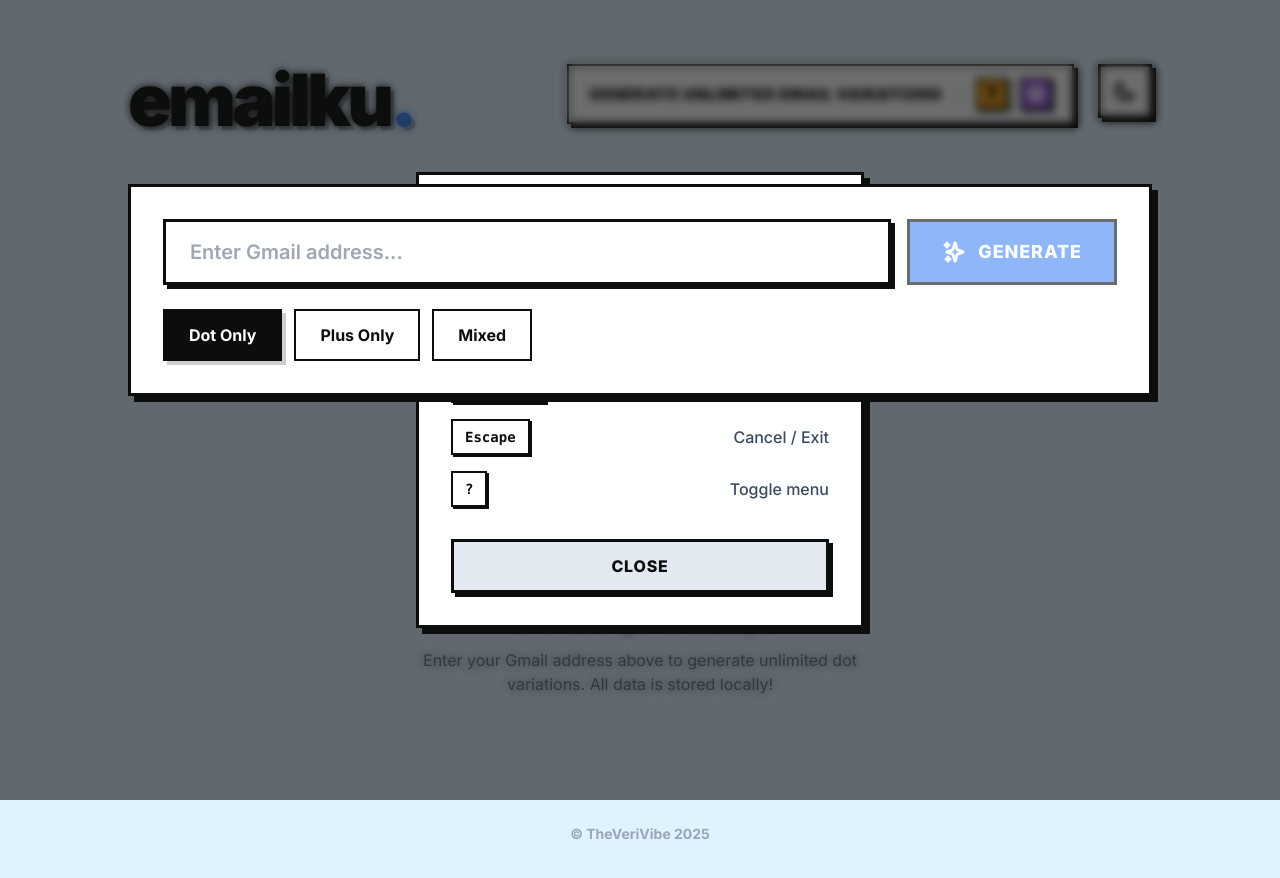
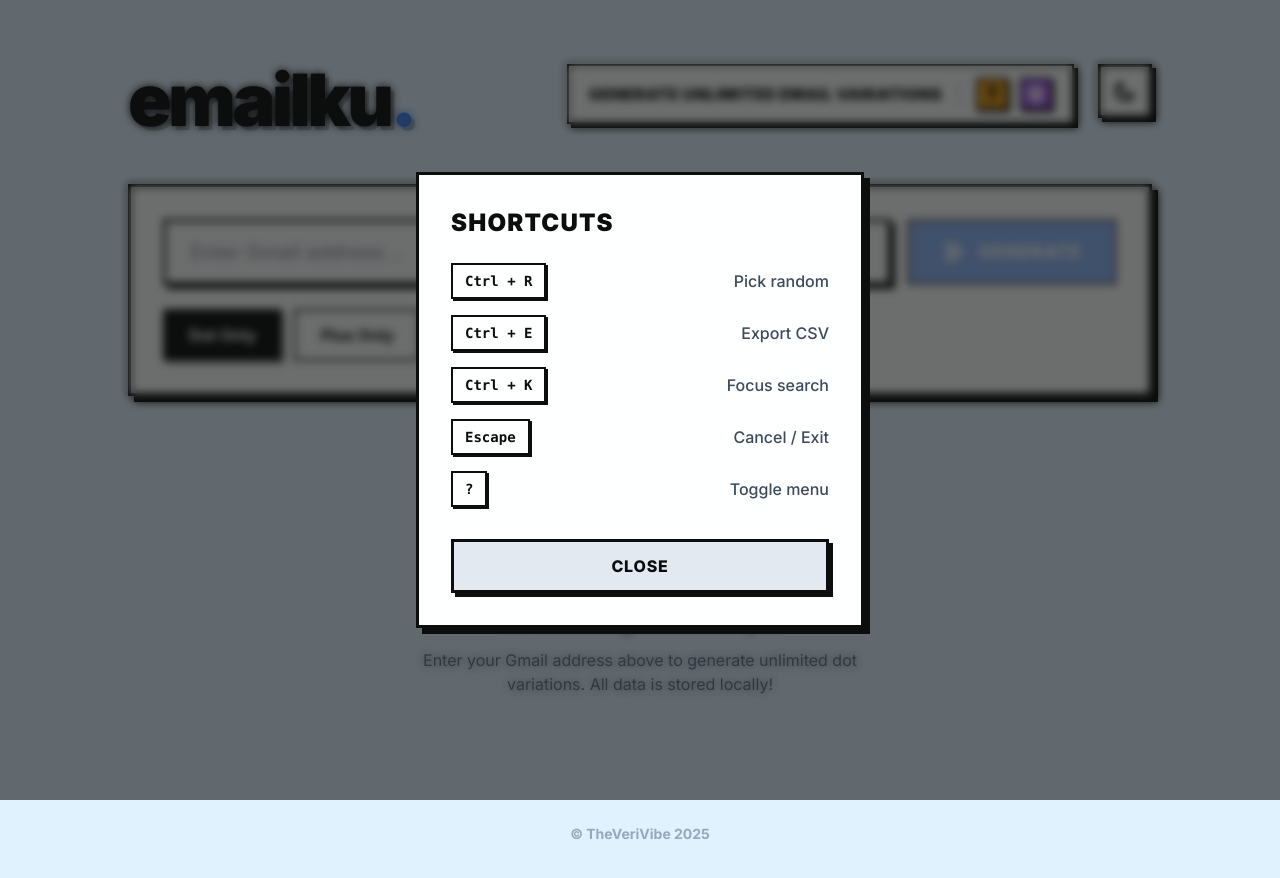
Before and after one commit to verifydream/emailku, a Next.js app: page / in a window 1280 px wide. Both pictures are taken after a click on the button "Keyboard shortcuts". Shown: the top 878 px of the page. Built offline with nearby package versions, Linux system fonts and the light colour scheme.

Commit message:
fix: update z-index values for modals and toast notifications

```diff
--- a/src/app/page.tsx
+++ b/src/app/page.tsx
@@ -529,7 +529,7 @@ export default function Home() {
     <main className="min-h-screen p-4 md:p-6 lg:p-8">
       {/* Toast */}
       {toast && (
-        <div className="fixed top-4 right-4 z-50 animate-slide-down">
+        <div className="fixed top-4 right-4 z-[100] animate-slide-down">
           <div className={`px-6 py-4 rounded-none border-3 border-black shadow-[4px_4px_0px_0px_rgba(0,0,0,1)] flex items-center gap-3 ${
             toast.type === 'success' ? 'bg-[#22c55e] text-white' :
             toast.type === 'error' ? 'bg-[#ef4444] text-white' :
@@ -544,7 +544,7 @@ export default function Home() {
 
       {/* Shortcuts Modal */}
       {showShortcuts && (
-        <div className="fixed inset-0 bg-black/60 backdrop-blur-sm z-50 flex items-center justify-center p-3 sm:p-4" onClick={() => setShowShortcuts(false)}>
+        <div className="fixed inset-0 bg-black/60 backdrop-blur-sm z-[100] flex items-center justify-center p-3 sm:p-4" onClick={() => setShowShortcuts(false)}>
           <div className="neo-card p-5 sm:p-8 max-w-md w-full animate-fade-in" onClick={e => e.stopPropagation()}>
             <h3 className="text-xl sm:text-2xl font-black mb-4 sm:mb-6 uppercase tracking-wider text-black dark:text-white">Shortcuts</h3>
             <div className="space-y-3 sm:space-y-4">
@@ -570,7 +570,7 @@ export default function Home() {
 
       {/* Settings Modal */}
       {showSettings && (
-        <div className="fixed inset-0 bg-black/60 backdrop-blur-sm z-50 flex items-center justify-center p-3 sm:p-4" onClick={() => setShowSettings(false)}>
+        <div className="fixed inset-0 bg-black/60 backdrop-blur-sm z-[100] flex items-center justify-center p-3 sm:p-4" onClick={() => setShowSettings(false)}>
           <div className="neo-card p-5 sm:p-8 max-w-md w-full animate-fade-in border-3 border-black" onClick={e => e.stopPropagation()}>
              <h3 className="text-xl sm:text-2xl font-black mb-4 sm:mb-6 uppercase tracking-wider text-black dark:text-white flex items-center gap-2 sm:gap-3">
                <span className="w-5 h-5 sm:w-6 sm:h-6">{Icons.settings}</span> Master Tags
@@ -632,7 +632,7 @@ export default function Home() {
 
       {/* Delete Confirmation Modal */}
       {deleteModal.show && (
-        <div className="fixed inset-0 bg-black/60 backdrop-blur-sm z-50 flex items-center justify-center p-3 sm:p-4" onClick={() => setDeleteModal({ ...deleteModal, show: false })}>
+        <div className="fixed inset-0 bg-black/60 backdrop-blur-sm z-[100] flex items-center justify-center p-3 sm:p-4" onClick={() => setDeleteModal({ ...deleteModal, show: false })}>
           <div className="neo-card p-5 sm:p-8 max-w-md w-full animate-fade-in border-3 border-black" onClick={e => e.stopPropagation()}>
             <div className="flex flex-col items-center text-center mb-4 sm:mb-6">
               <div className="w-16 h-16 sm:w-20 sm:h-20 bg-[#ef4444] rounded-full border-3 border-black flex items-center justify-center mb-4 sm:mb-6 text-white shadow-[4px_4px_0px_0px_rgba(0,0,0,1)]">
```
